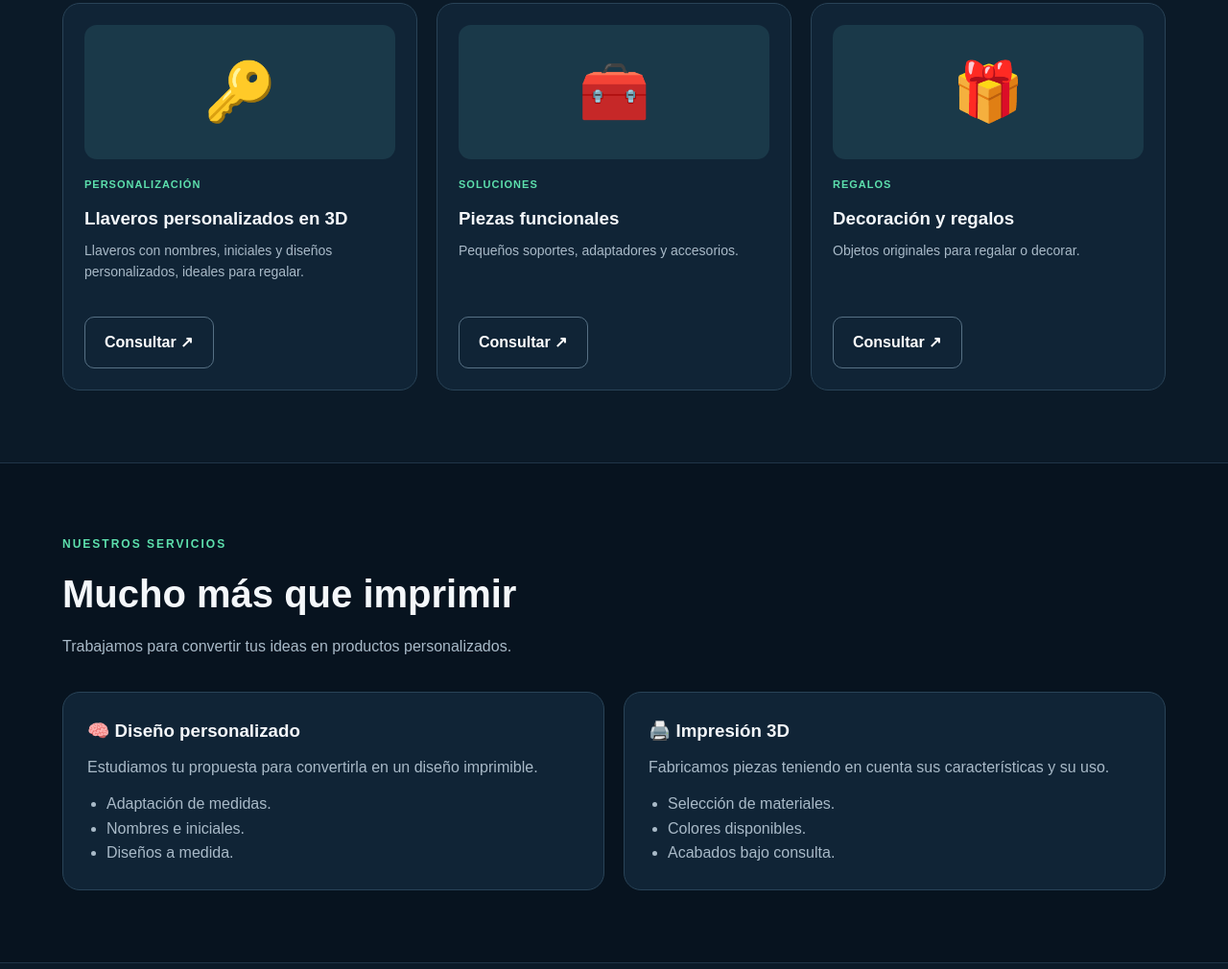
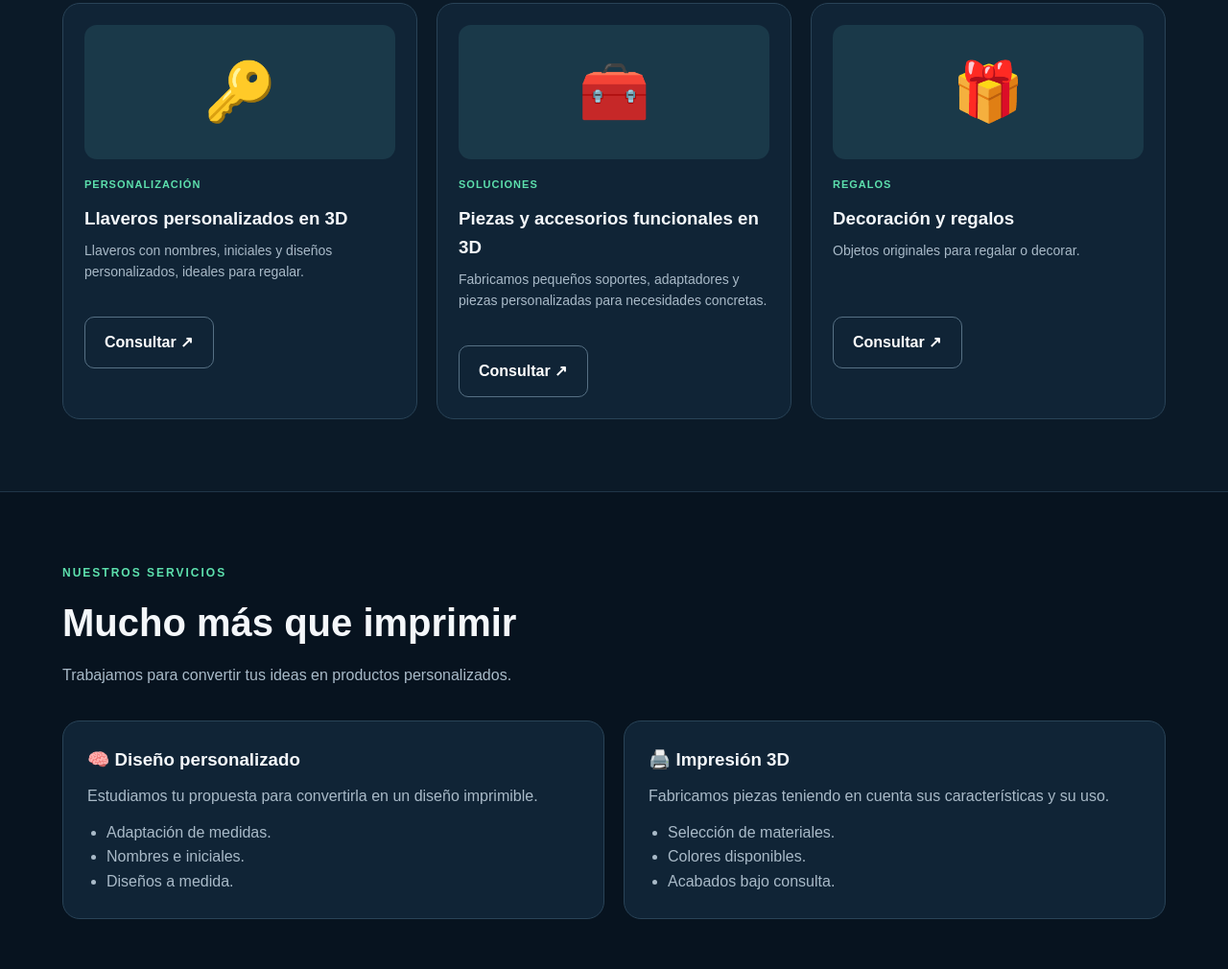
Before and after one commit to nexolabbb/NEXOLAB.3d, a plain HTML site: page index.html in a window 1280 px wide. Shown: the part 1354-2364 px from the top of the page at 96% size. Drawn offline with Linux system fonts and the light colour scheme.

Commit message:
Revise product title and description for clarity
Updated product description to include 3D printed parts.

```diff
--- a/index.html
+++ b/index.html
@@ -460,8 +460,8 @@ Tú imaginas la solución; nosotros trabajamos para darle forma.
 <div class="producto">
 <div class="producto-icono">🧰</div>
 <div class="categoria">SOLUCIONES</div>
-<h3>Piezas funcionales</h3>
-<p>Pequeños soportes, adaptadores y accesorios.</p>
+<h3>Piezas y accesorios funcionales en 3D</h3>
+<p>Fabricamos pequeños soportes, adaptadores y piezas personalizadas para necesidades concretas.</p>
 <a class="boton boton-secundario" href="https://www.tiktok.com/@nexolab.3d" target="_blank">Consultar ↗</a>
 </div>
 
```
